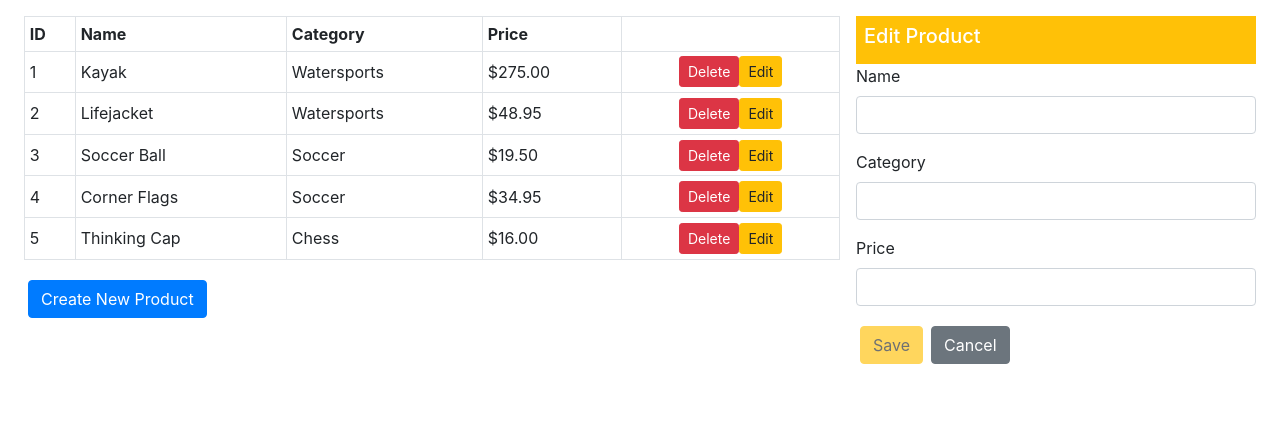
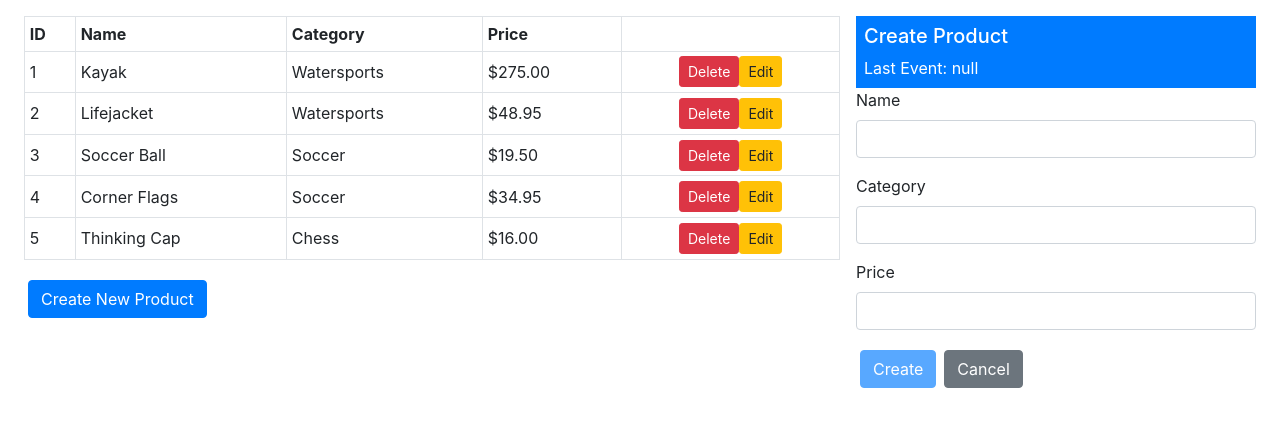
Before and after one commit to privalou/pro-angular, an Angular app: page / in a window 1280 px wide. Shown: the top 426 px of the page. Built offline with nearby package versions, Linux system fonts and the light colour scheme.

Commit message:
added async pipe

```diff
--- a/src/app/core/core.module.ts
+++ b/src/app/core/core.module.ts
@@ -4,13 +4,14 @@
 import {ModelModule} from '../model/model.module';
 import {TableComponent} from './table.component';
 import {FormComponent} from './form.component';
-import {SharedState} from './sharedState.model';
+import {SHARED_STATE, SharedState} from './sharedState.model';
+import {Subject} from 'rxjs';
 
 @NgModule({
   imports: [BrowserModule, FormsModule, ModelModule],
   declarations: [TableComponent, FormComponent],
   exports: [ModelModule, TableComponent, FormComponent],
-  providers: [SharedState]
+  providers: [{provide: SHARED_STATE, useValue: new Subject<SharedState>()}]
 })
 export class CoreModule {
 }
--- a/src/app/core/form.component.html
+++ b/src/app/core/form.component.html
@@ -1,5 +1,6 @@
 <div class="bg-primary text-white p-2" [class.bg-warning]="editing">
   <h5>{{editing ? "Edit" : "Create"}} Product</h5>
+  Last Event: {{ stateEvents | async | json }}
 </div>
 <form novalidate #form="ngForm" (ngSubmit)="submitForm(form)" (reset)="resetForm()">
   <div class="form-group">
--- a/src/app/core/form.component.ts
+++ b/src/app/core/form.component.ts
@@ -1,8 +1,9 @@
-import {Component} from '@angular/core';
+import {Component, Inject} from '@angular/core';
 import {NgForm} from '@angular/forms';
 import {Product} from '../model/product.model';
 import {Model} from '../model/repository.model';
-import {MODES, SharedState} from './sharedState.model';
+import {MODES, SHARED_STATE, SharedState} from './sharedState.model';
+import {Observable} from 'rxjs';
 
 @Component({
   selector: 'paForm',
@@ -13,12 +14,17 @@
   product: Product = new Product();
 
   constructor(private model: Model,
-              private state: SharedState) {
+              @Inject(SHARED_STATE) private stateEvents: Observable<SharedState>) {
+    stateEvents.subscribe((update) => {
+      this.product = new Product();
+      if (update.id !== undefined) {
+        Object.assign(this.product, this.model.getProduct(update.id));
+      }
+      this.editing = update.mode === MODES.EDIT;
+    });
   }
 
-  get editing(): boolean {
-    return this.state.mode === MODES.EDIT;
-  }
+  editing = false;
 
   submitForm(form: NgForm) {
     if (form.valid) {
--- a/src/app/core/sharedState.model.ts
+++ b/src/app/core/sharedState.model.ts
@@ -1,8 +1,12 @@
+import {InjectionToken} from '@angular/core';
+
 export enum MODES {
   CREATE, EDIT
 }
 
 export class SharedState {
-  mode: MODES = MODES.EDIT;
-  id: number;
+  constructor(public mode: MODES, public id?: number) {
+  }
 }
+
+export const SHARED_STATE = new InjectionToken('shared_state');
--- a/src/app/core/table.component.ts
+++ b/src/app/core/table.component.ts
@@ -1,14 +1,16 @@
-import {Component} from '@angular/core';
+import {Component, Inject} from '@angular/core';
 import {Product} from '../model/product.model';
 import {Model} from '../model/repository.model';
-import {MODES, SharedState} from './sharedState.model';
+import {MODES, SHARED_STATE, SharedState} from './sharedState.model';
+import {Observer} from 'rxjs';
 
 @Component({
   selector: 'paTable',
   templateUrl: 'table.component.html'
 })
 export class TableComponent {
-  constructor(private model: Model, private state: SharedState) {
+  constructor(private model: Model,
+              @Inject(SHARED_STATE) private observer: Observer<SharedState>) {
   }
 
   getProduct(key: number): Product {
@@ -24,12 +26,10 @@
   }
 
   editProduct(key: number) {
-    this.state.id = key;
-    this.state.mode = MODES.EDIT;
+    this.observer.next(new SharedState(MODES.EDIT, key));
   }
 
   createProduct() {
-    this.state.id = undefined;
-    this.state.mode = MODES.CREATE;
+    this.observer.next(new SharedState(MODES.CREATE));
   }
 }
```
